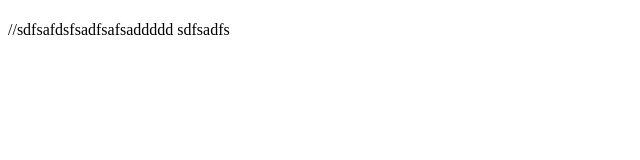
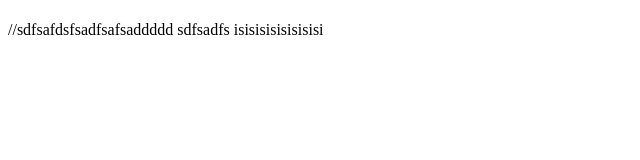
Before and after one commit to Mbarzallob/RolDePagos, an Angular app: page / in a window 1280 px wide. Shown: the top 160 px of the page, without its empty margins (0-640 px from the left). Built offline with nearby package versions, Linux system fonts and the light colour scheme.

Commit message:
Update app.component.html

```diff
--- a/src/app/app.component.html
+++ b/src/app/app.component.html
@@ -2,3 +2,5 @@
 <p></p>
 //sdfsafdsfsadfsafsaddddd
 sdfsadfs
+
+isisisisisisisisi
```
